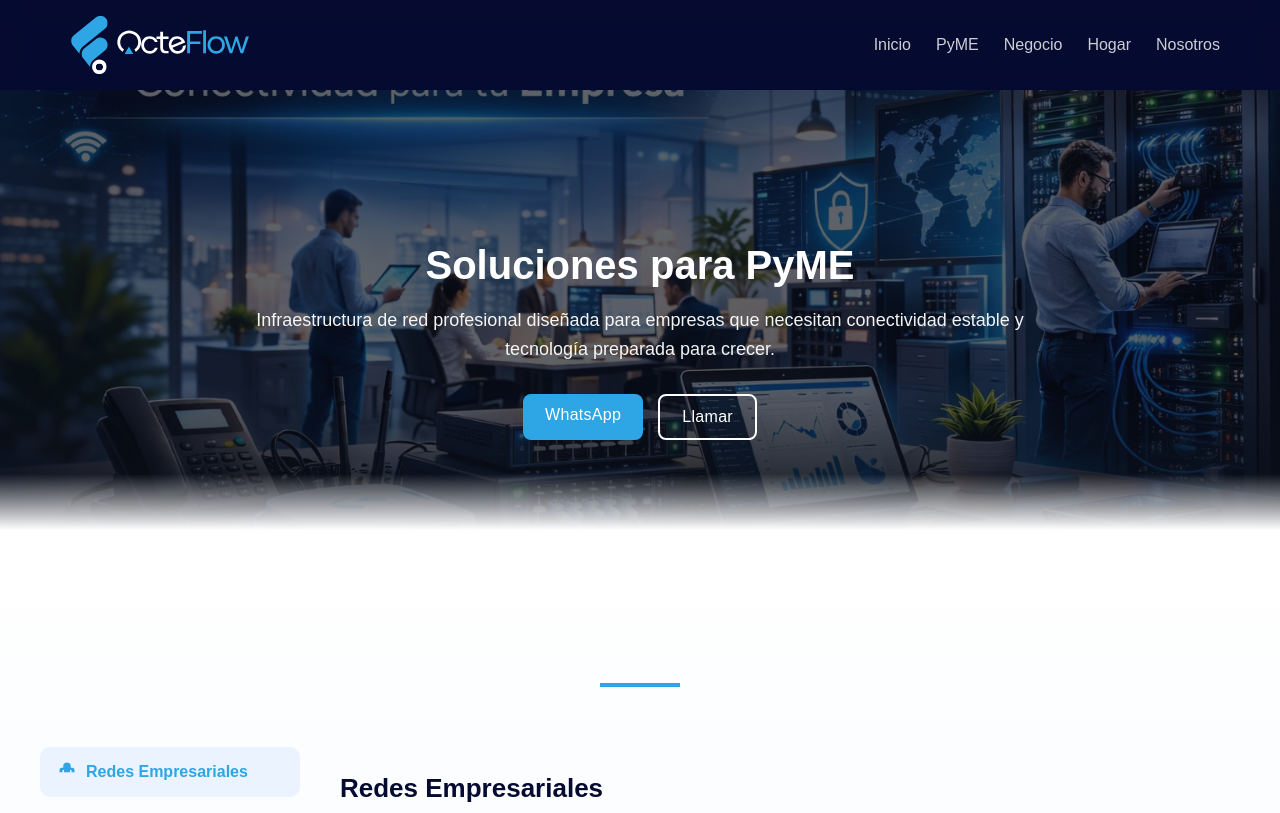
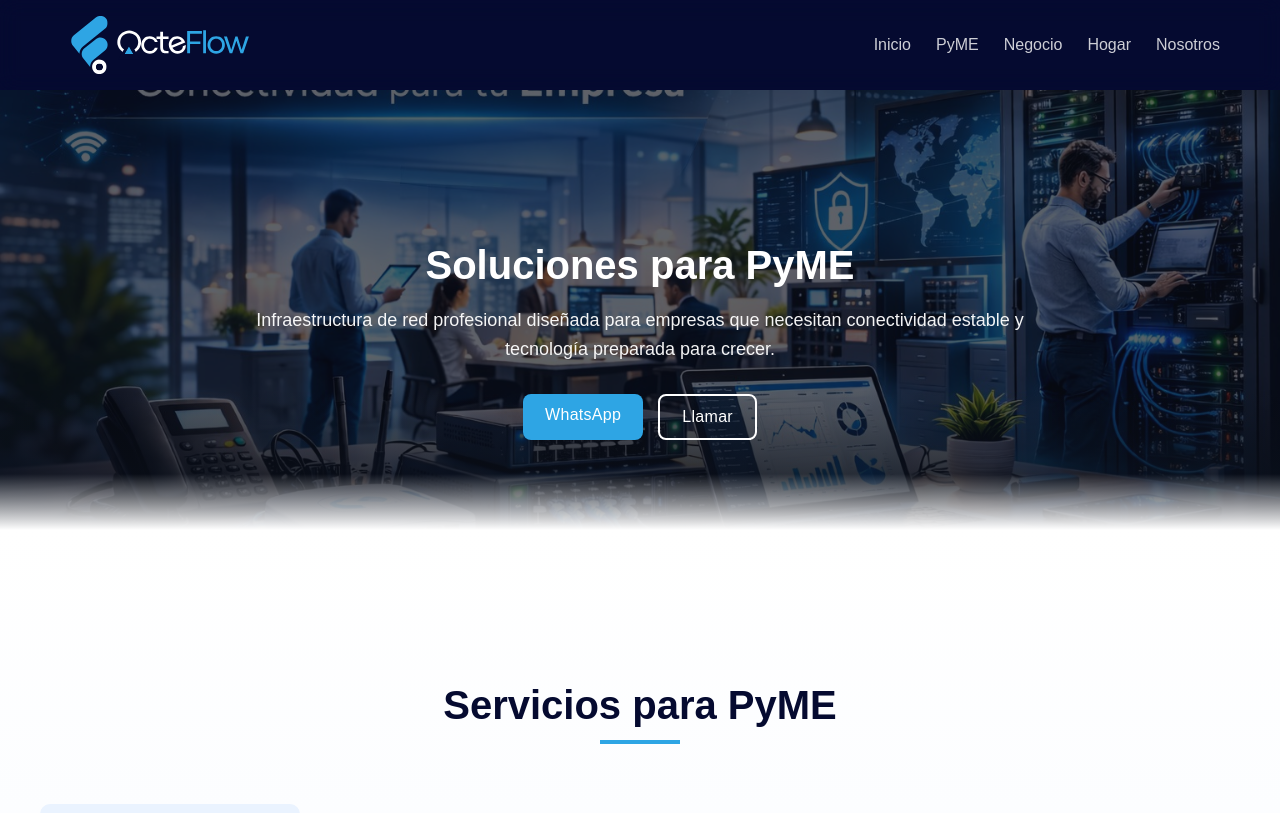
Before and after one commit to OcteFlow/octeflow-site, a Next.js app: page /pyme in a window 1280 px wide. Shown: the top 813 px of the page. Built offline with nearby package versions, Linux system fonts and the light colour scheme.

Commit message:
Update pyme.js

```diff
--- a/pages/pyme.js
+++ b/pages/pyme.js
@@ -29,7 +29,7 @@ image="/pyme.jpg"
   />
 
       <CatalogSection
-        /*title="Servicios para PyME"*/
+        title="Servicios para PyME"
         items={catalogData.pyme}
       />
 
```
